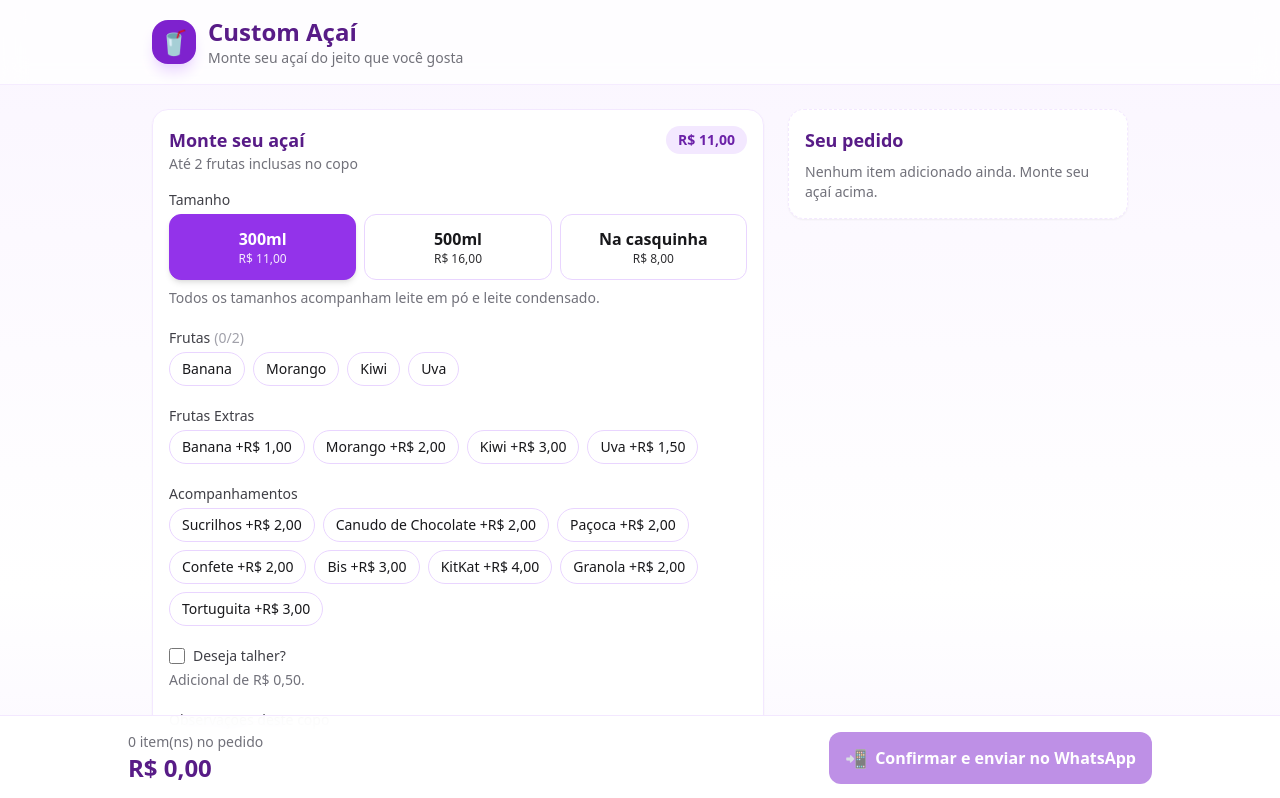
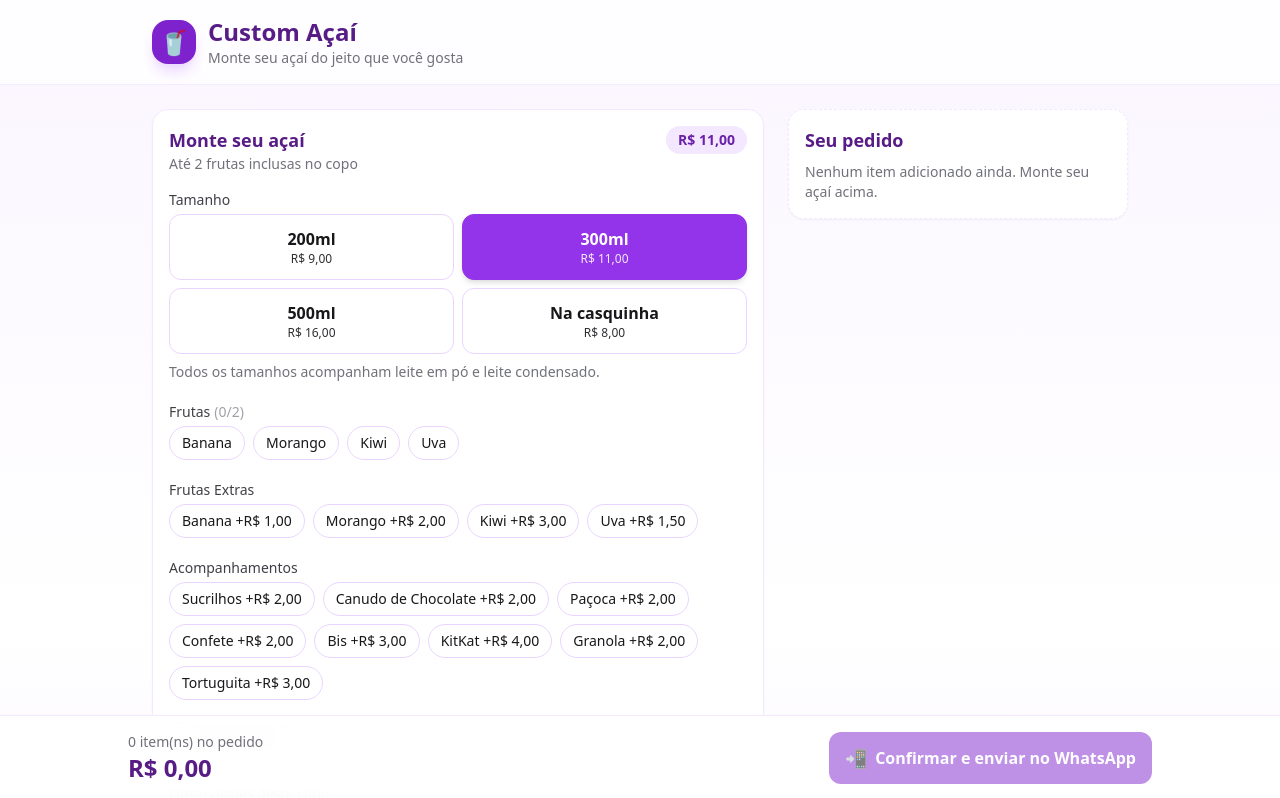
Before and after one commit to anderson-tec12/custom-acai, a React (Vite) app: page / in a window 1280 px wide. Shown: the top 798 px of the page. Built offline with nearby package versions, Linux system fonts and the light colour scheme.

Commit message:
feat: novo copo

```diff
--- a/src/components/BowlBuilder.tsx
+++ b/src/components/BowlBuilder.tsx
@@ -101,7 +101,7 @@ export function BowlBuilder({ onAdd }: BowlBuilderProps) {
       <div className="space-y-5">
         <div>
           <p className="label">Tamanho</p>
-          <div className="grid grid-cols-3 gap-2">
+          <div className="grid grid-cols-2 gap-2">
             {menu.sizes.map((size) => (
               <button
                 key={size.id}
--- a/src/menu.json
+++ b/src/menu.json
@@ -1,5 +1,6 @@
 {
   "sizes": [
+    { "id": "200", "name": "200ml", "price": 9 },
     { "id": "300", "name": "300ml", "price": 11 },
     { "id": "500", "name": "500ml", "price": 16 },
     {
```
Also changed, not shown: .cursor/plans/copo_200ml_2321ec15.plan.md (added).
